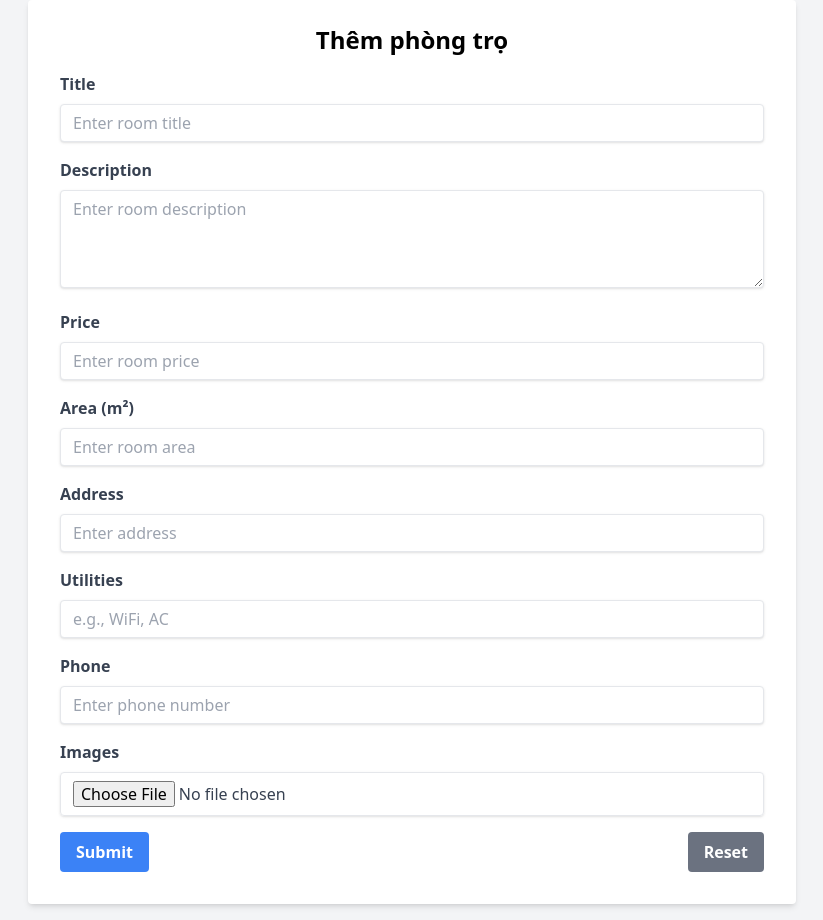
After one commit to QuyPhuoc/CaseStudy, a PHP site: page /addMotel.php in a window 1280 px wide. The commit adds this page. Shown: the whole page, without its empty margins (228-1051 px from the left). Run offline with PHP 8.4, Linux system fonts and the light colour scheme; some libraries are stand-ins or nearby versions.

Commit message:
addMotel

```diff
--- /dev/null
+++ b/tailwincss/src/php/addMotel.php
@@ -0,0 +1,106 @@
+<?php
+require_once 'dbconnection.php';
+
+function addMotel($title, $description, $price, $area, $address, $latlng, $phone, $utilities){
+    $conn = getDBConnection();
+    $sql = "INSERT INTO Motel (title, description, price, area, address, latlng, phone, utilities) VALUES ('$title', '$description', '$price', '$area', '$address', '$latlng', '$phone', '$utilities')";
+    $res = $conn->query($sql);
+    if($res === TRUE){
+        return true;
+    }else{
+        echo "Loi: ".$sql."<br>".$conn->error;
+        return false;
+    }
+}
+
+if ($_SERVER["REQUEST_METHOD"] == "POST") {
+    $title = $_POST['title'];
+    $description = $_POST['description'];
+    $price = $_POST['price'];
+    $area = $_POST['area'];
+    $address = $_POST['address'];
+    $latlng = $_POST['latlng'];
+    $phone = $_POST['phone'];
+    $utilities = $_POST['utilities'];
+
+    if (createMotel($title, $description, $price, $area, $address, $latlng, $phone, $utilities)) {
+        echo "Thêm phòng trọ thành công!";
+    } else {
+        echo "Thêm phòng trọ thất bại!";
+    }
+}
+?>
+<!DOCTYPE html>
+<html lang="en">
+<head>
+    <meta charset="UTF-8">
+    <meta name="viewport" content="width=device-width, initial-scale=1.0">
+    <title>Room Form</title>
+    <script src="https://cdn.tailwindcss.com"></script>
+</head>
+<body class="bg-gray-100 min-h-screen flex items-center justify-center">
+    <div class="bg-white shadow-md rounded px-8 pt-6 pb-8 mb-4 w-full max-w-3xl">
+        <h2 class="text-2xl font-bold mb-4 text-center">Thêm phòng trọ</h2>
+
+        <form action="process_room.php" method="POST" enctype="multipart/form-data">
+            <!-- Title -->
+            <div class="mb-4">
+                <label class="block text-gray-700 font-bold mb-2" for="title">Title</label>
+                <input type="text" name="title" id="title" class="shadow appearance-none border rounded w-full py-2 px-3 text-gray-700 leading-tight focus:outline-none focus:shadow-outline" placeholder="Enter room title" required>
+            </div>
+
+            <!-- Description -->
+            <div class="mb-4">
+                <label class="block text-gray-700 font-bold mb-2" for="description">Description</label>
+                <textarea name="description" id="description" rows="4" class="shadow appearance-none border rounded w-full py-2 px-3 text-gray-700 leading-tight focus:outline-none focus:shadow-outline" placeholder="Enter room description"></textarea>
+            </div>
+
+            <!-- Price -->
+            <div class="mb-4">
+                <label class="block text-gray-700 font-bold mb-2" for="price">Price</label>
+                <input type="number" name="price" id="price" class="shadow appearance-none border rounded w-full py-2 px-3 text-gray-700 leading-tight focus:outline-none focus:shadow-outline" placeholder="Enter room price" required>
+            </div>
+
+            <!-- Area -->
+            <div class="mb-4">
+                <label class="block text-gray-700 font-bold mb-2" for="area">Area (m²)</label>
+                <input type="number" name="area" id="area" class="shadow appearance-none border rounded w-full py-2 px-3 text-gray-700 leading-tight focus:outline-none focus:shadow-outline" placeholder="Enter room area" required>
+            </div>
+
+            <!-- Address -->
+            <div class="mb-4">
+                <label class="block text-gray-700 font-bold mb-2" for="address">Address</label>
+                <input type="text" name="address" id="address" class="shadow appearance-none border rounded w-full py-2 px-3 text-gray-700 leading-tight focus:outline-none focus:shadow-outline" placeholder="Enter address">
+            </div>
+
+            <!-- Utilities -->
+            <div class="mb-4">
+                <label class="block text-gray-700 font-bold mb-2" for="utilities">Utilities</label>
+                <input type="text" name="utilities" id="utilities" class="shadow appearance-none border rounded w-full py-2 px-3 text-gray-700 leading-tight focus:outline-none focus:shadow-outline" placeholder="e.g., WiFi, AC">
+            </div>
+
+            <!-- Phone -->
+            <div class="mb-4">
+                <label class="block text-gray-700 font-bold mb-2" for="phone">Phone</label>
+                <input type="text" name="phone" id="phone" class="shadow appearance-none border rounded w-full py-2 px-3 text-gray-700 leading-tight focus:outline-none focus:shadow-outline" placeholder="Enter phone number">
+            </div>
+
+            <!-- Images -->
+            <div class="mb-4">
+                <label class="block text-gray-700 font-bold mb-2" for="images">Images</label>
+                <input type="file" name="images" id="images" class="shadow appearance-none border rounded w-full py-2 px-3 text-gray-700 leading-tight focus:outline-none focus:shadow-outline">
+            </div>
+
+            <!-- Submit Button -->
+            <div class="flex items-center justify-between">
+                <button type="submit" class="bg-blue-500 hover:bg-blue-700 text-white font-bold py-2 px-4 rounded focus:outline-none focus:shadow-outline">
+                    Submit
+                </button>
+                <button type="reset" class="bg-gray-500 hover:bg-gray-700 text-white font-bold py-2 px-4 rounded focus:outline-none focus:shadow-outline">
+                    Reset
+                </button>
+            </div>
+        </form>
+    </div>
+</body>
+</html>
```
Also changed, not shown: tailwincss/src/php/crudPost.php (+0 -15 lines).
